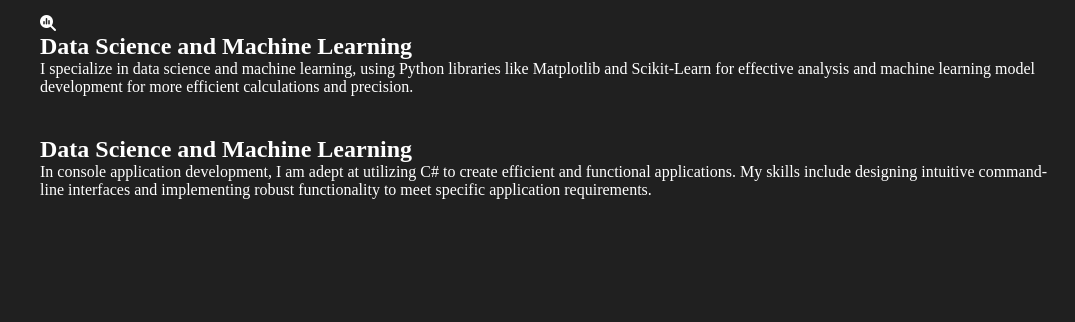
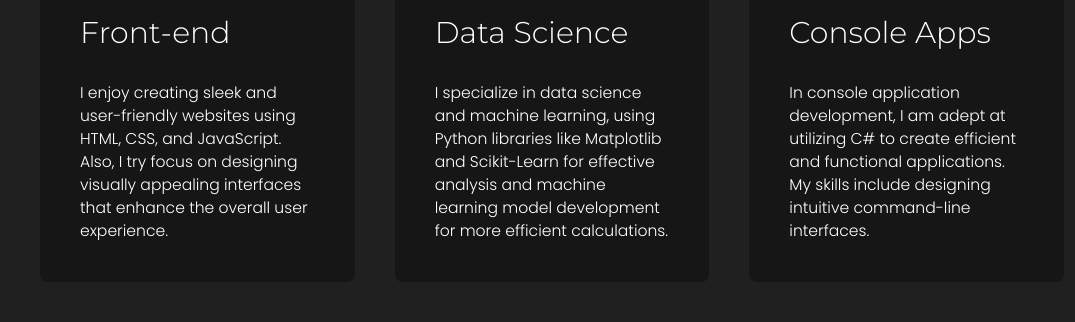
Before and after one commit to inexistant-phenomenon/portfolio, a plain HTML site: page html.html in a window 1280 px wide. Shown: the part 1663-1985 px from the top of the page, without its empty margins (88-1163 px from the left). Before the commit the page ends 1902 px from the top, so only its background shows below. Drawn offline with nearby package versions, Linux system fonts and the light colour scheme.

Commit message:
finished services div

```diff
--- a/html.html
+++ b/html.html
@@ -71,7 +71,6 @@
                             <li><span>2023-2024</span><br>Junior Consultant in MMT JE</li>
                         </ul>
                     </div>
-
                 </div>
             </div>
         </div>
@@ -83,22 +82,23 @@
             <div class="services-list">
                 <div>
                     <i class="fa-solid fa-code"></i>
-                    <h2>Front-end Development</h2>
+                    <h2>Front-end</h2>
                     <p>I enjoy creating sleek and user-friendly websites using HTML, CSS, and JavaScript. Also, I try focus on designing visually appealing interfaces that enhance the overall user experience.</p>
                 </div>
                 <div>
                     <i class="fa-solid fa-magnifying-glass-chart"></i>
-                    <h2>Data Science and Machine Learning</h2>
-                    <p>I specialize in data science and machine learning, using Python libraries like Matplotlib and Scikit-Learn for effective analysis and machine learning model development for more efficient calculations and precision.</p>
+                    <h2>Data Science</h2>
+                    <p>I specialize in data science and machine learning, using Python libraries like Matplotlib and Scikit-Learn for effective analysis and machine learning model development for more efficient calculations.</p>
                 </div>
                 <div>
-                    <h2>Data Science and Machine Learning</h2>
-                    <p>In console application development, I am adept at utilizing C# to create efficient and functional applications. My skills include designing intuitive command-line interfaces and implementing robust functionality to meet specific application requirements.</p>
+                    <i class="fa-brands fa-app-store"></i>
+                    <h2>Console Apps</h2>
+                    <p>In console application development, I am adept at utilizing C# to create efficient and functional applications. My skills include designing intuitive command-line interfaces.</p>
                 </div>
             </div>
         </div>
     </div>
-
+    <!-- //////////////////////           works      ///////////////////////////// -->
 
 
 
--- a/style.css
+++ b/style.css
@@ -156,6 +156,7 @@ nav ul li a:hover::after{
     color: #e94a7c;
     font-size: 16px;
     font-family: 'Poppins',sans-serif;
+    font-weight: bold;
 }
 .tab-contents {
     display: none;
@@ -171,7 +172,36 @@ nav ul li a:hover::after{
 }
 .services-list{
     display: grid;
-    grid-template-columns: repeat(auto-fit, minmax(250px,1));
+    grid-template-columns: repeat(auto-fit, minmax(250px,1fr));
     grid-gap: 40px;
     margin-top: 50px;
 }
+.services-list div{
+    background-color: #161616;
+    padding: 40px;
+    font-size: 13px;
+    font-weight: 300;
+    border-radius: 8px;
+    border-right: 10px;
+    transition: background 0.5s, transform 0.5s;
+}
+.services-list div i{
+    font-size: 50px;
+    margin-bottom: 30px;
+}
+.services-list div h2{
+    font-size: 30px;
+    font-weight: 500;
+    margin-bottom: 15px;
+    font-family: 'Montserrat', sans-serif;
+}
+.services-list div p{
+    font-family: 'Poppins',sans-serif;
+    padding-top: 15px;
+    font-size: larger;
+}
+.services-list div:hover{
+    background-color: #ff2f71;
+    transform: translateY(-10px);
+
+}
```
